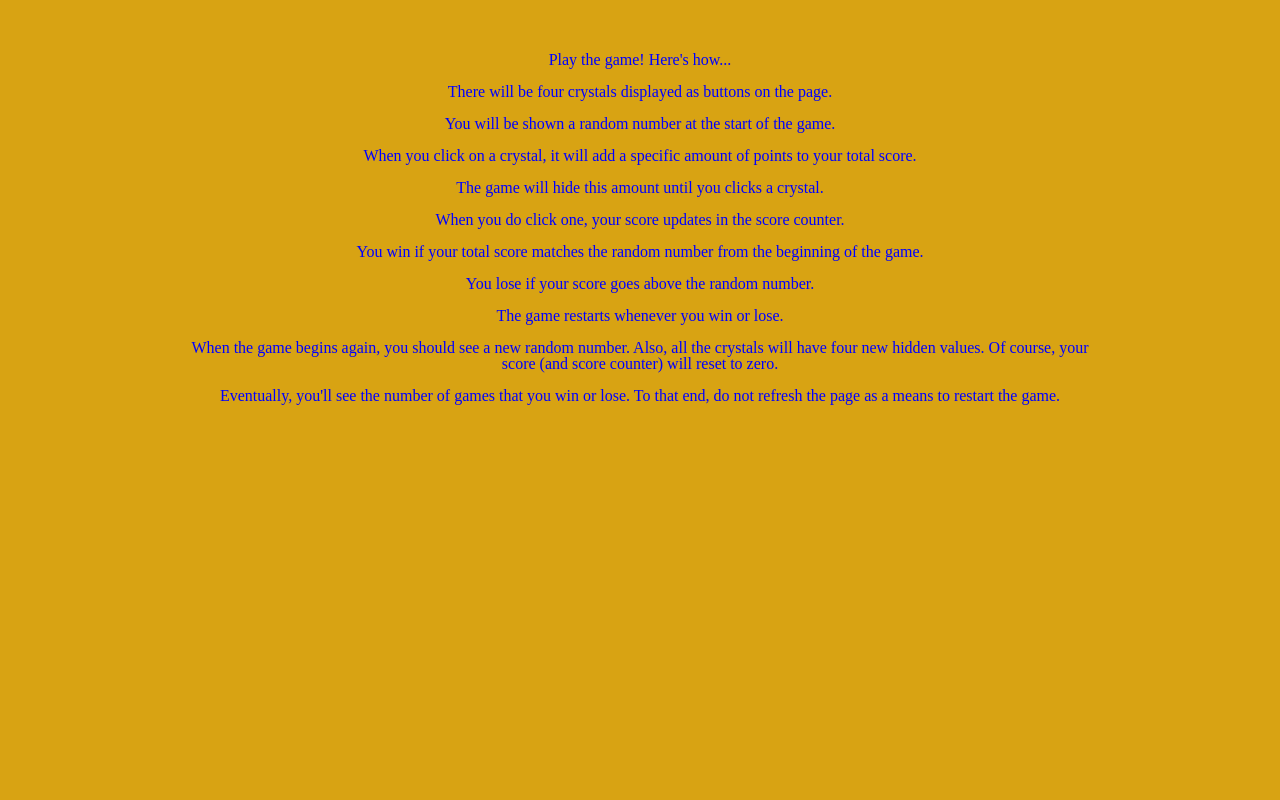
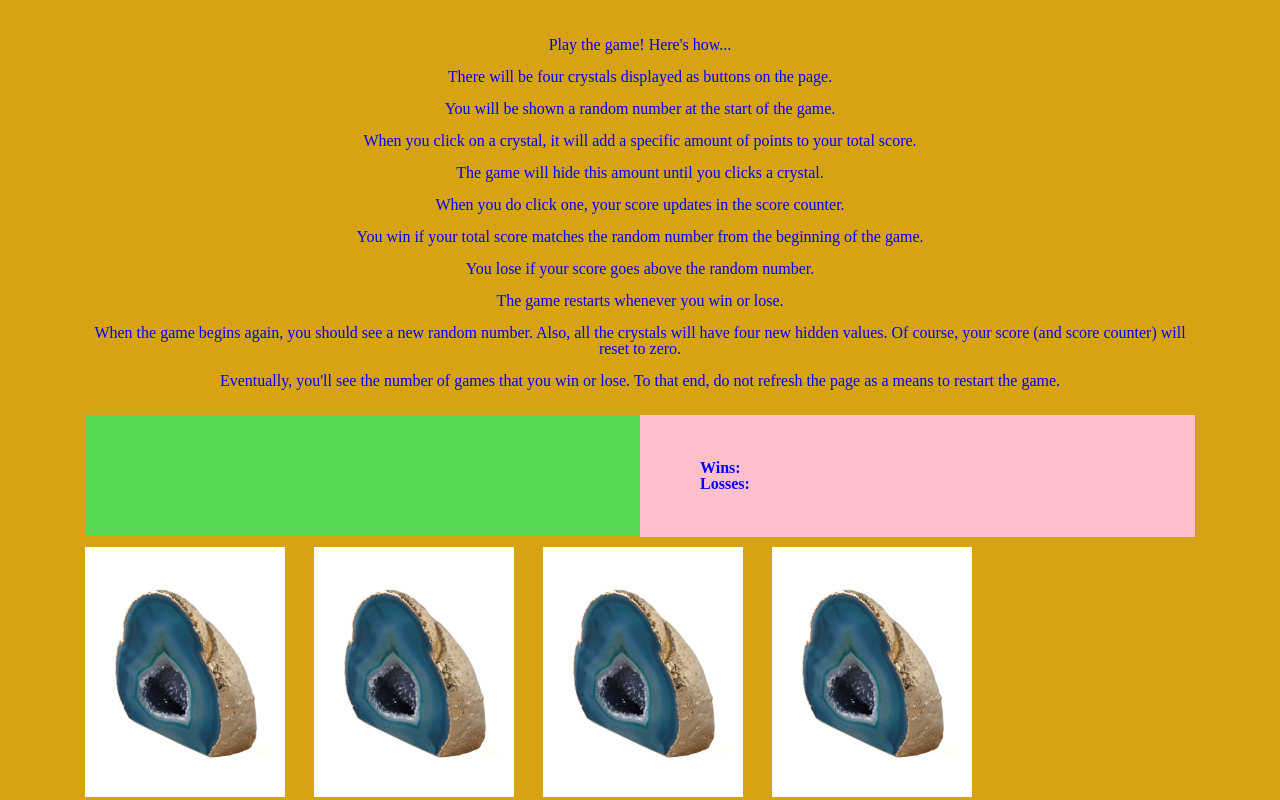
Before and after one commit to samanthalossett/unit-4-game, a plain HTML site: page index.html in a window 1280 px wide. Shown: the part 55-855 px from the top of the page. Before the commit the page ends 800 px from the top, so only its background shows below. Drawn offline with nearby package versions, Linux system fonts and the light colour scheme.

Commit message:
with images and some containers for wins and losses

```diff
--- a/assets/css/style.css
+++ b/assets/css/style.css
@@ -3,6 +3,7 @@ h1 {
     font-size: 50px;
     text-align: center;
     color: rgb(151, 23, 151);
+
 }
 
 p {
@@ -13,6 +14,28 @@ body{
     background-color: rgb(216, 163, 19);
 }
 .rules{
-    margin: 25px 100px 25px 100px;
+    margin-top: 10px;
+    margin-bottom: 10px;
     text-align: center;
 }
+#goal {
+    background-color: rgb(83, 216, 83);
+    padding: 60px 60px 60px 60px;
+    float: left;
+
+}
+#scores {
+    background-color: pink;
+    padding: 45px 60px 45px 60px;
+    float: left;
+    color: white;
+    font-weight: bold;
+
+}
+.jewel-image {
+    width: 100%;
+    max-width: 200px;
+    height: auto;
+    margin-top: 10px;
+    margin-right: 25px;
+  }
--- a/index.html
+++ b/index.html
@@ -28,11 +28,15 @@
                 </p>
             </section>
 
-       <div id="goal" class="goal">
-
+       <div id="goal" class="col-md-6"></div>
+       <div id="scores" class="col-md-6">
+           <p>Wins:</p>
+           <p>Losses:</p>
        </div>
-
-
+       <img class="jewel-image" src="assets/images/NMH6TGM_mz.jpg" alt="jewel-image">
+       <img class="jewel-image" src="assets/images/NMH6TGM_mz.jpg" alt="jewel-image">
+       <img class="jewel-image" src="assets/images/NMH6TGM_mz.jpg" alt="jewel-image">
+       <img class="jewel-image" src="assets/images/NMH6TGM_mz.jpg" alt="jewel-image">
 <script src="https://code.jquery.com/jquery-3.3.1.slim.min.js" integrity="sha384-q8i/X+965DzO0rT7abK41JStQIAqVgRVzpbzo5smXKp4YfRvH+8abtTE1Pi6jizo" crossorigin="anonymous"></script>
 <script src="https://cdnjs.cloudflare.com/ajax/libs/popper.js/1.14.7/umd/popper.min.js" integrity="sha384-UO2eT0CpHqdSJQ6hJty5KVphtPhzWj9WO1clHTMGa3JDZwrnQq4sF86dIHNDz0W1" crossorigin="anonymous"></script>
 <script src="https://stackpath.bootstrapcdn.com/bootstrap/4.3.1/js/bootstrap.min.js" integrity="sha384-JjSmVgyd0p3pXB1rRibZUAYoIIy6OrQ6VrjIEaFf/nJGzIxFDsf4x0xIM+B07jRM" crossorigin="anonymous"></script>
```
